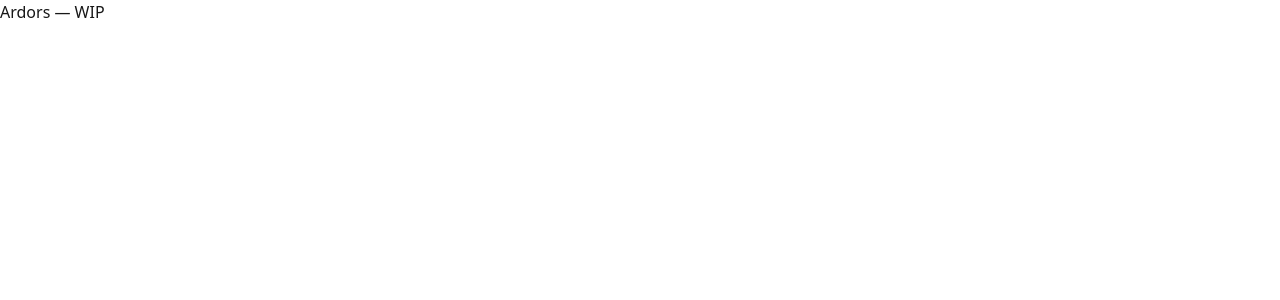
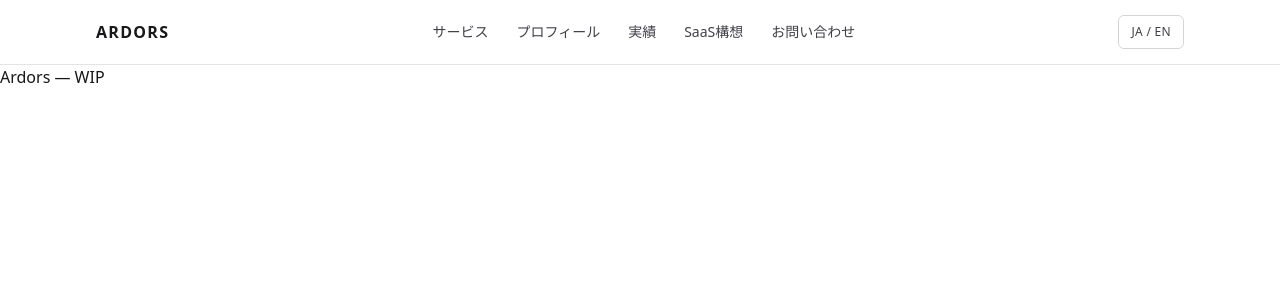
Before and after one commit to YU-Kawasaki-05/Ardors-website, a Next.js app: page / in a window 1280 px wide. Shown: the top 300 px of the page. Built offline with nearby package versions, Linux system fonts and the light colour scheme.

Commit message:
feat(layout): implement global header component (ARD-04)

```diff
--- a/app/layout.tsx
+++ b/app/layout.tsx
@@ -1,20 +1,26 @@
 /** @file Root application layout. */
-import type { Metadata } from "next";
-import "./globals.css";
+import type { Metadata } from 'next'
+
+import Header from '@/components/layout/Header'
+
+import './globals.css'
 
 export const metadata: Metadata = {
-  title: "Ardors — WIP",
-  description: "Ardors website project scaffold",
-};
+  title: 'Ardors — WIP',
+  description: 'Ardors website project scaffold',
+}
 
 export default function RootLayout({
   children,
 }: Readonly<{
-  children: React.ReactNode;
+  children: React.ReactNode
 }>) {
   return (
     <html lang="ja" className="h-full antialiased">
-      <body className="min-h-full flex flex-col">{children}</body>
+      <body className="flex min-h-full flex-col">
+        <Header />
+        <main className="flex-1">{children}</main>
+      </body>
     </html>
-  );
+  )
 }
--- /dev/null
+++ b/components/layout/Header.tsx
@@ -0,0 +1,142 @@
+/** @file Global header with responsive navigation (FR-07). */
+'use client'
+
+import Link from 'next/link'
+import { usePathname } from 'next/navigation'
+import { useState } from 'react'
+
+import { getHeaderItems } from '@/config/navigation'
+import type { NavItem } from '@/types/navigation'
+
+type ClassValue = string | false | null | undefined
+
+function cn(...classes: ClassValue[]): string {
+  return classes.filter(Boolean).join(' ')
+}
+
+function isActivePath(pathname: string, href: string): boolean {
+  if (href === '/') {
+    return pathname === '/'
+  }
+
+  return pathname === href || pathname.startsWith(`${href}/`)
+}
+
+type NavLinksProps = {
+  items: NavItem[]
+  pathname: string
+  onNavigate?: () => void
+  className?: string
+}
+
+function NavLinks({ items, pathname, onNavigate, className }: NavLinksProps) {
+  return (
+    <nav aria-label="Global navigation" className={className}>
+      {items.map((item) => {
+        const isActive = isActivePath(pathname, item.href)
+
+        return (
+          <Link
+            key={item.key}
+            href={item.href}
+            aria-current={isActive ? 'page' : undefined}
+            onClick={onNavigate}
+            className={cn(
+              'rounded-md px-3 py-2 text-sm font-medium text-zinc-700 transition-colors hover:bg-zinc-100 hover:text-zinc-900 focus-visible:outline-none focus-visible:ring-2 focus-visible:ring-zinc-400',
+              isActive && 'bg-zinc-900 text-white hover:bg-zinc-800 hover:text-white',
+            )}
+          >
+            {item.label.ja}
+          </Link>
+        )
+      })}
+    </nav>
+  )
+}
+
+export default function Header() {
+  const [isMenuOpen, setIsMenuOpen] = useState(false)
+  const pathname = usePathname() ?? '/'
+  const headerItems = getHeaderItems()
+
+  return (
+    <header className="sticky top-0 z-40 border-b border-zinc-200 bg-white/95 backdrop-blur supports-[backdrop-filter]:bg-white/80">
+      <div className="mx-auto flex h-16 max-w-6xl items-center justify-between px-4 sm:px-6 lg:px-8">
+        <Link
+          href="/"
+          className="rounded-md text-base font-semibold tracking-[0.08em] text-zinc-900 focus-visible:outline-none focus-visible:ring-2 focus-visible:ring-zinc-400"
+        >
+          ARDORS
+        </Link>
+
+        <NavLinks
+          items={headerItems}
+          pathname={pathname}
+          className="hidden items-center gap-1 md:flex"
+        />
+
+        <div className="hidden md:block">
+          <button
+            type="button"
+            className="rounded-md border border-zinc-300 px-3 py-2 text-xs font-medium tracking-wide text-zinc-700"
+            aria-label="Language switch placeholder"
+            aria-disabled="true"
+          >
+            JA / EN
+          </button>
+        </div>
+
+        <button
+          type="button"
+          aria-label="Toggle navigation menu"
+          aria-controls="global-mobile-nav"
+          aria-expanded={isMenuOpen}
+          onClick={() => setIsMenuOpen((prev) => !prev)}
+          className="inline-flex h-10 w-10 items-center justify-center rounded-md border border-zinc-300 text-zinc-800 hover:bg-zinc-100 focus-visible:outline-none focus-visible:ring-2 focus-visible:ring-zinc-400 md:hidden"
+        >
+          <span className="sr-only">Menu</span>
+          <span className="relative h-4 w-5">
+            <span
+              className={cn(
+                'absolute left-0 top-0 h-0.5 w-5 bg-current transition-transform',
+                isMenuOpen && 'translate-y-[7px] rotate-45',
+              )}
+            />
+            <span
+              className={cn(
+                'absolute left-0 top-[7px] h-0.5 w-5 bg-current',
+                isMenuOpen && 'opacity-0',
+              )}
+            />
+            <span
+              className={cn(
+                'absolute bottom-0 left-0 h-0.5 w-5 bg-current transition-transform',
+                isMenuOpen && '-translate-y-[7px] -rotate-45',
+              )}
+            />
+          </span>
+        </button>
+      </div>
+
+      <div
+        id="global-mobile-nav"
+        className={cn('border-t border-zinc-200 px-4 py-3 md:hidden', !isMenuOpen && 'hidden')}
+      >
+        <NavLinks
+          items={headerItems}
+          pathname={pathname}
+          onNavigate={() => setIsMenuOpen(false)}
+          className="flex flex-col gap-1"
+        />
+        <button
+          type="button"
+          className="mt-3 w-full rounded-md border border-zinc-300 px-3 py-2 text-sm font-medium text-zinc-700"
+          aria-label="Language switch placeholder"
+          aria-disabled="true"
+        >
+          JA / EN
+        </button>
+      </div>
+    </header>
+  )
+}
```
